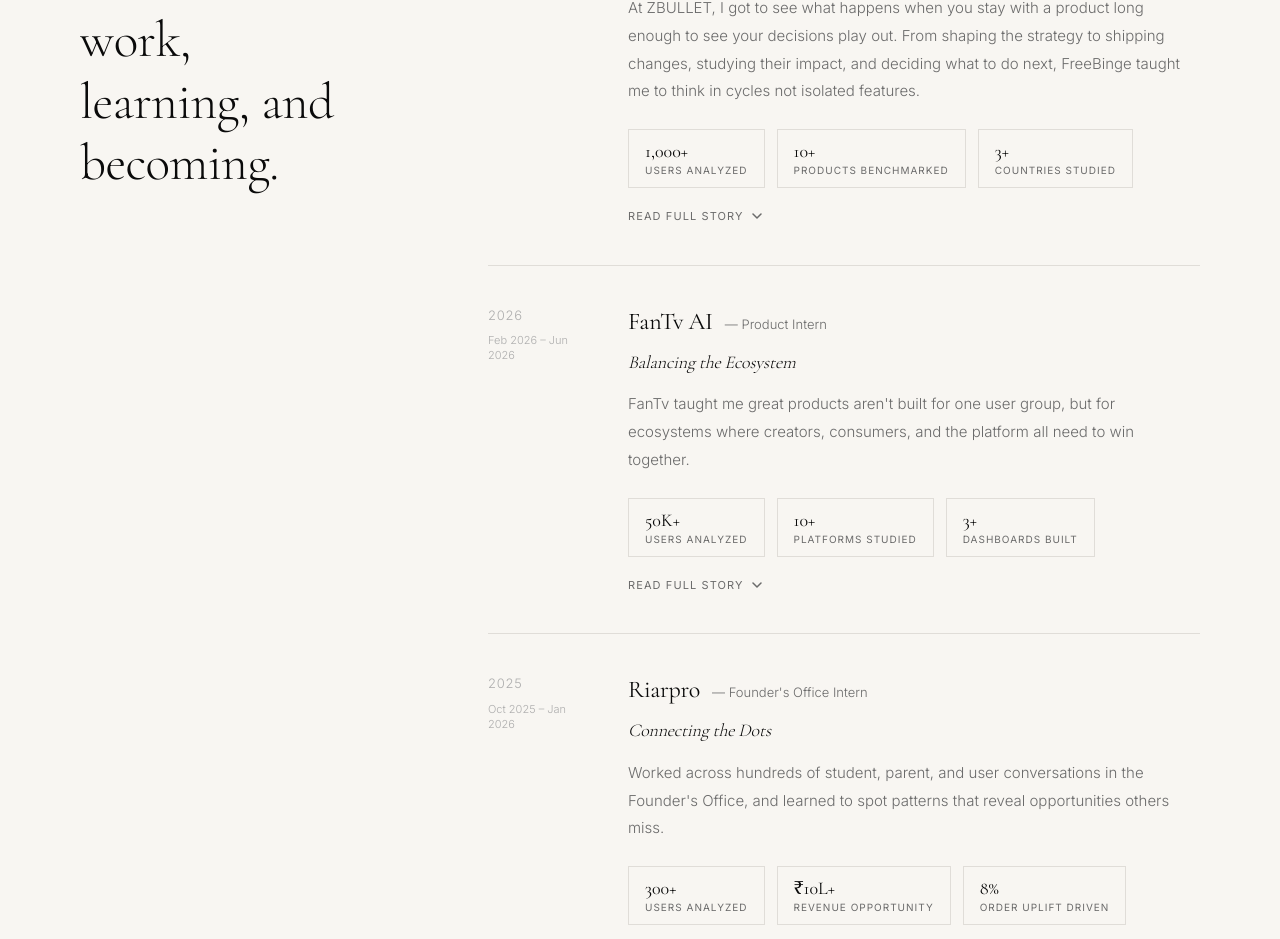
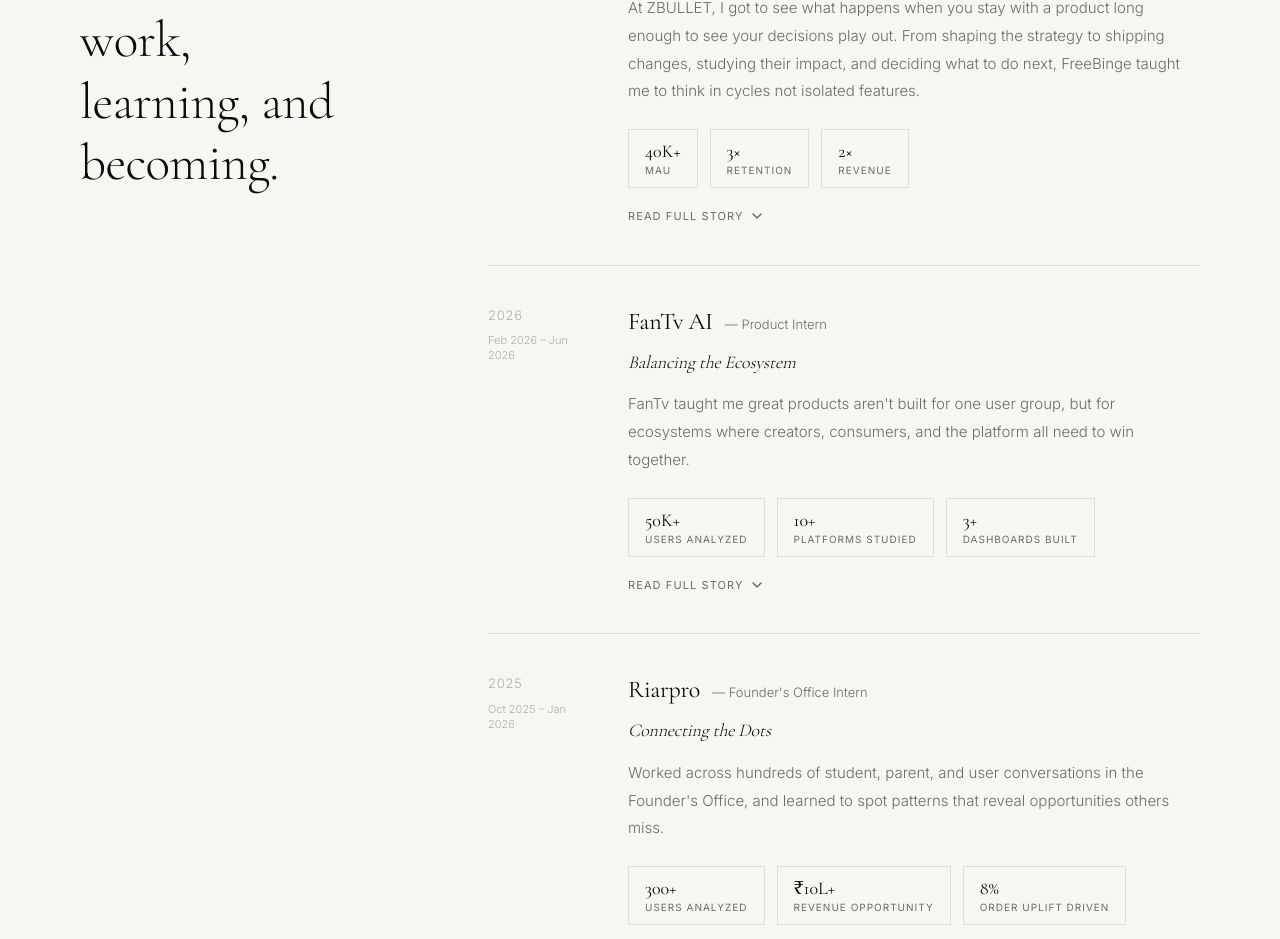
Before and after one commit to khilesh2507/khilesh-portfolio, a Next.js app: page / in a window 1280 px wide. Shown: the part 2891-3830 px from the top of the page. Built offline with nearby package versions, Linux system fonts and the light colour scheme.

Commit message:
Update ZBULLET journey stats

```diff
--- a/components/sections/Journey.tsx
+++ b/components/sections/Journey.tsx
@@ -169,9 +169,9 @@
     summary:
       "At ZBULLET, I got to see what happens when you stay with a product long enough to see your decisions play out. From shaping the strategy to shipping changes, studying their impact, and deciding what to do next, FreeBinge taught me to think in cycles not isolated features.",
     stats: [
-      { value: "1,000+", label: "Users Analyzed" },
-      { value: "10+", label: "Products Benchmarked" },
-      { value: "3+", label: "Countries Studied" },
+      { value: "40K+", label: "MAU" },
+      { value: "3×", label: "Retention" },
+      { value: "2×", label: "Revenue" },
     ],
     fullStory:
       "At ZBULLET, I got my first opportunity to truly own a product end-to-end. Working on FreeBinge meant looking at the product from multiple angles at once, how users discover content, what makes them keep watching, what brings them back, and where the product can create more value. I started by digging into user behavior and content performance. Looking at show level engagement, watch time, open rates, and completion rates helped me understand not just what users were watching, but how different parts of the experience influenced their behavior. One of the biggest opportunities I found was around repeat consumption. I analyzed more than 1,000 users and used those insights to shape a new reward structure designed to encourage users to come back and watch more. At the same time, I looked beyond FreeBinge itself, benchmarking products, studying competitors, and evaluating experiences across 10+ products in 3+ countries to understand what others were doing differently. What changed for me was the nature of the questions I was asking. Earlier, I was learning to understand people. Then I learned to identify patterns. At FreeBinge, I had to turn those patterns into decisions. ZBULLET taught me that product ownership isn't just about finding what could be better. It's about deciding what to do about it and understanding why.",
```
